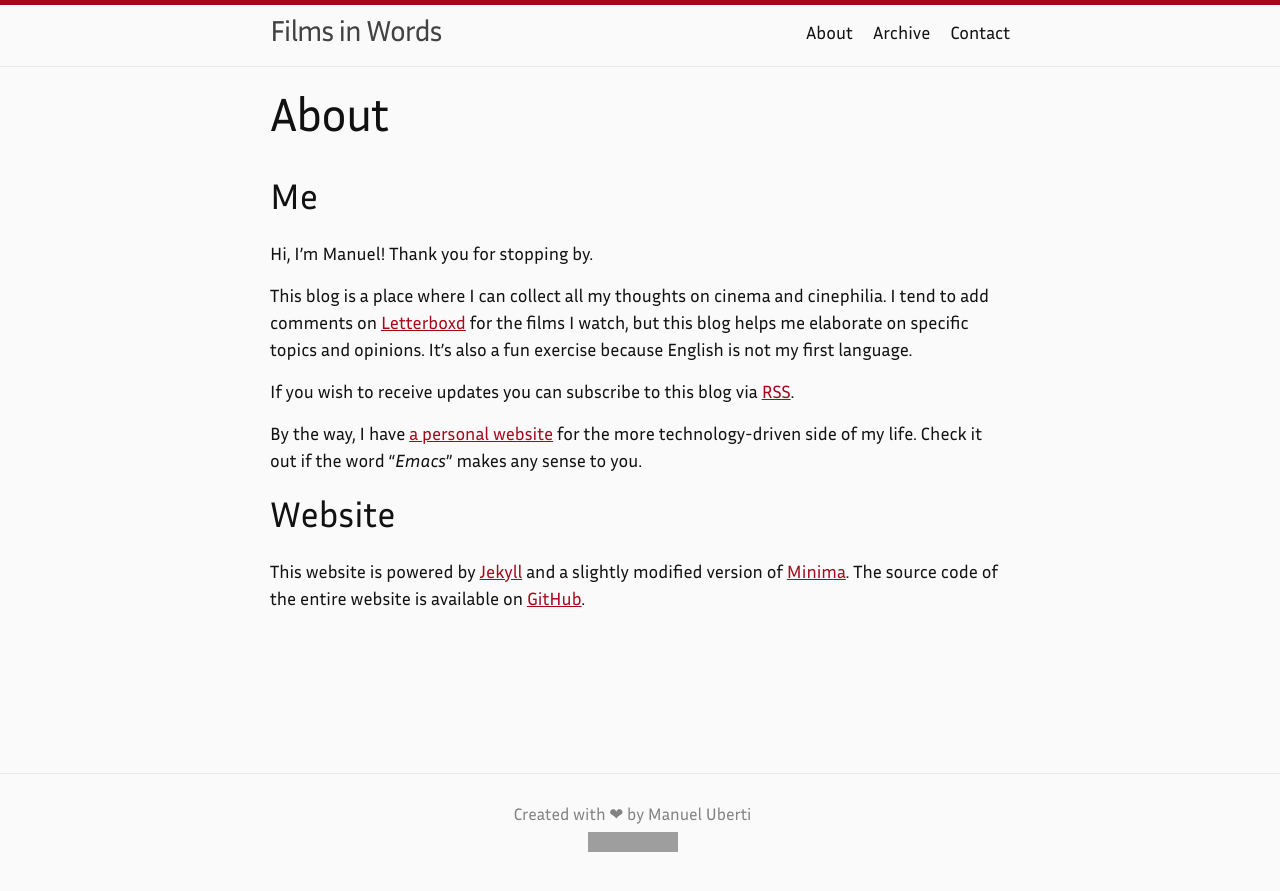
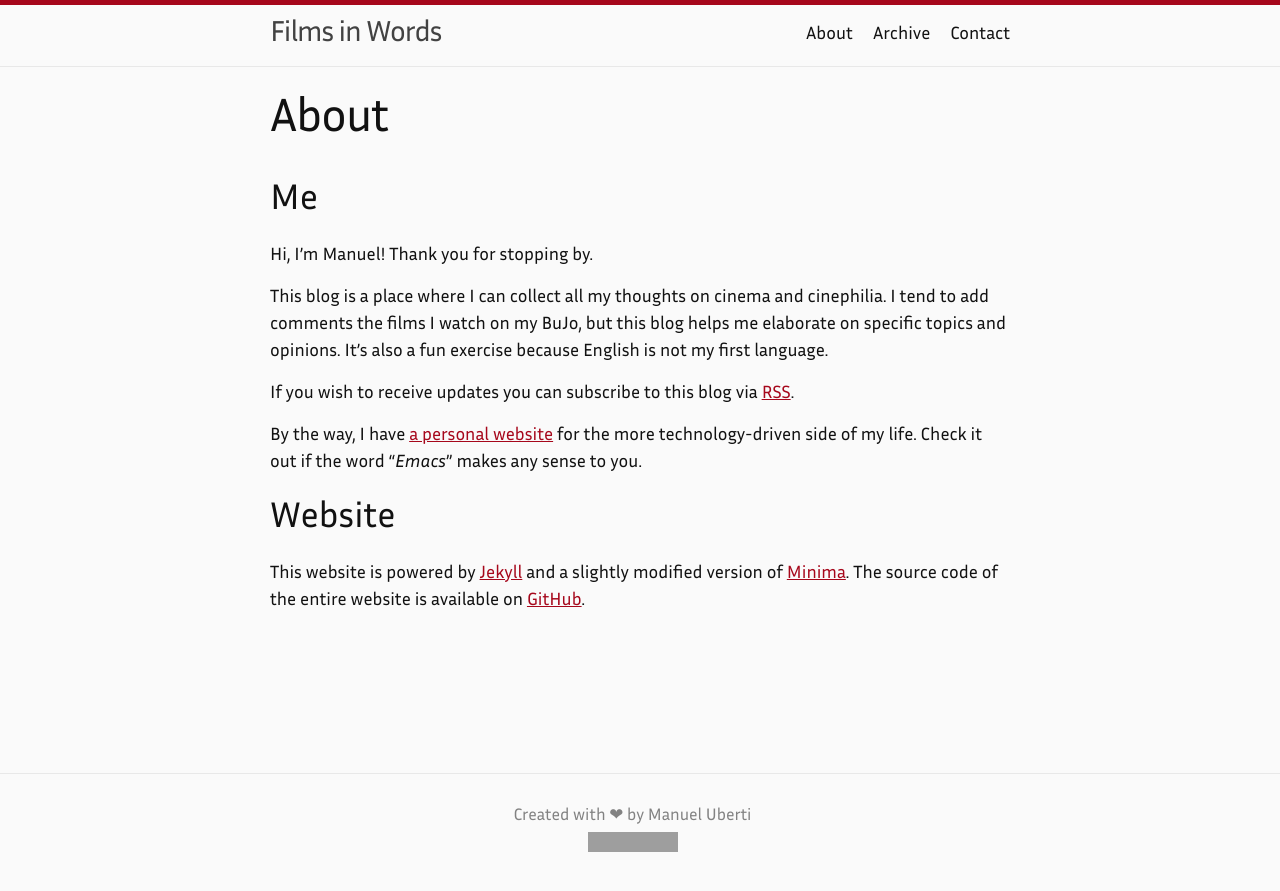
Before and after one commit to manuel-uberti/filmsinwords, a Jekyll site: the page built from about.md, in a window 1280 px wide. Shown: the top 891 px of the page. Built offline with Jekyll 4.4.1, drawn with Linux system fonts in a browser that asks for light colours; grey boxes are pictures that could not be loaded.

Commit message:
Remove link to Letterboxd

```diff
--- a/about.md
+++ b/about.md
@@ -9,9 +9,9 @@ permalink: /about/
 Hi, I’m Manuel! Thank you for stopping by.
 
 This blog is a place where I can collect all my thoughts on cinema and
-cinephilia. I tend to add comments on [Letterboxd](https://letterboxd.com/muberti/) for the films I watch, but this
-blog helps me elaborate on specific topics and opinions. It’s also a fun
-exercise because English is not my first language.
+cinephilia. I tend to add comments the films I watch on my BuJo, but this blog
+helps me elaborate on specific topics and opinions. It’s also a fun exercise
+because English is not my first language.
 
 If you wish to receive updates you can subscribe to this blog via [RSS](https://www.filmsinwords.eu/feed.xml).
 
```
